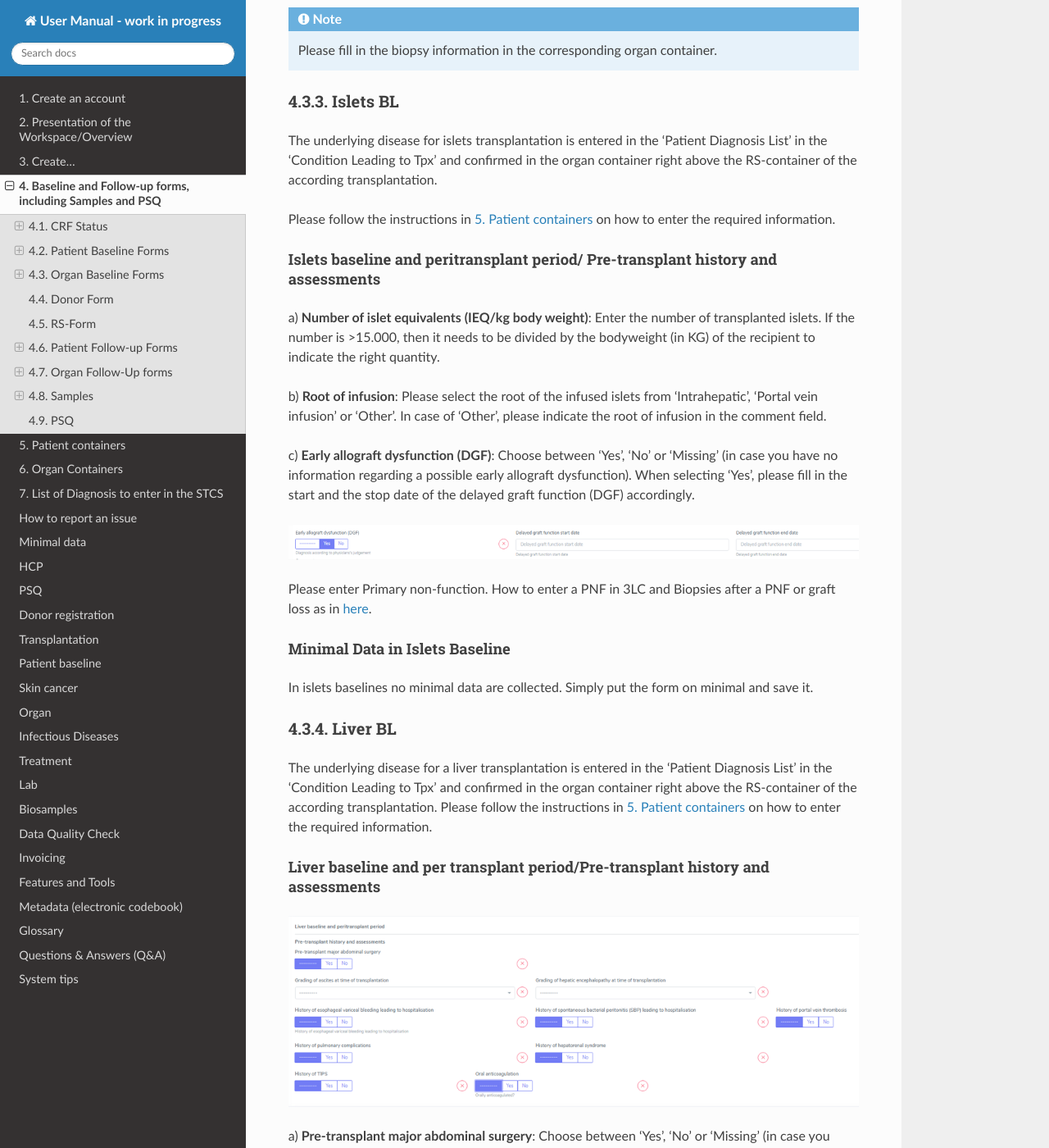
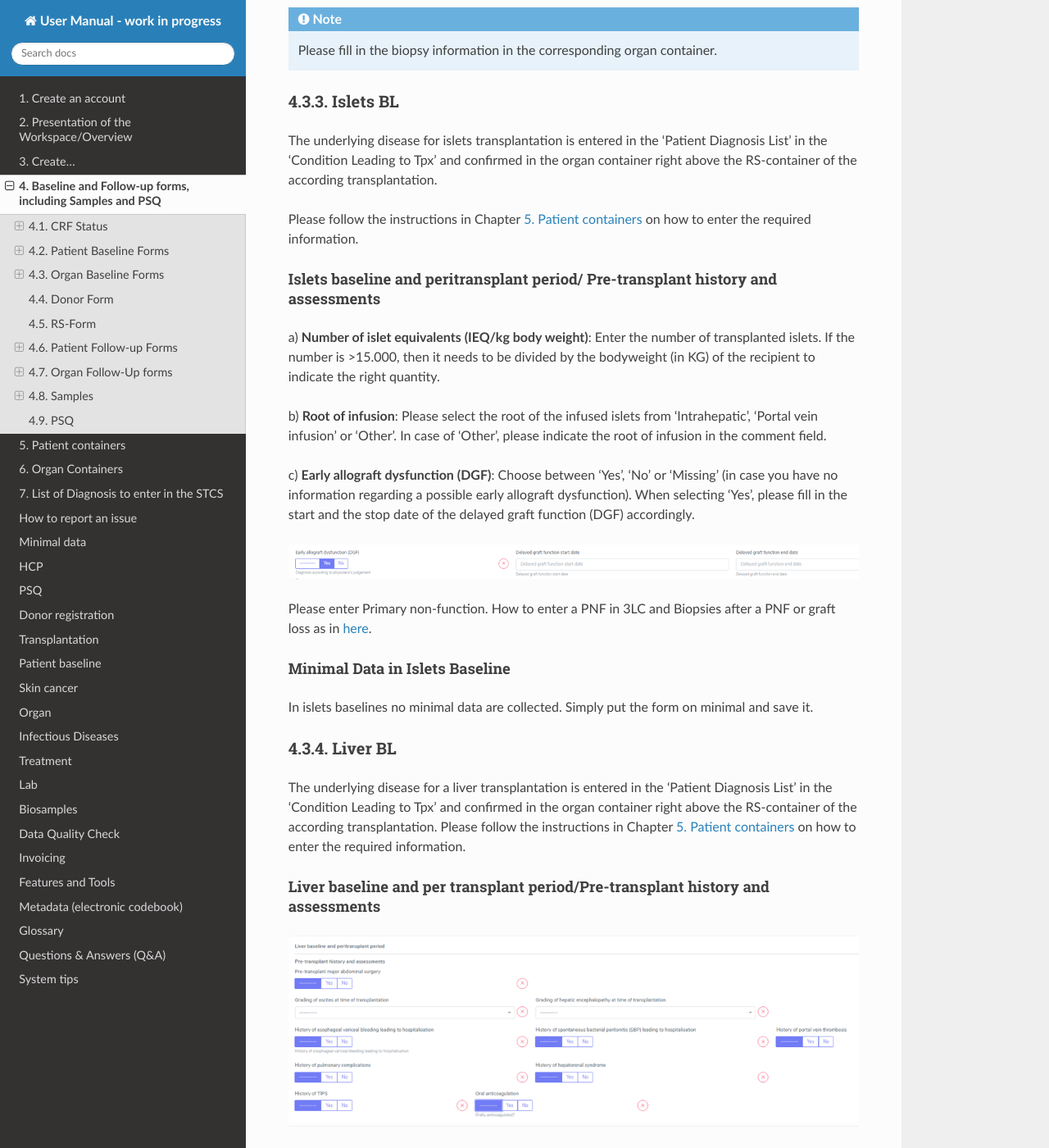
Before and after one commit to swiss-transplant-cohort-study/3LC-user-manual, a Sphinx documentation site: the page built from docs/source/blfup.rst, in a window 1280 px wide and 1400 px high, scrolled down 14815 px. Shown: the whole window at 82% size. Built offline with Sphinx 7.4.7 and the Read the Docs theme 3.1.0, drawn with Linux system fonts in a browser that asks for light colours; some of the changed text lies outside the part shown.

Commit message:
Update blfup.rst

```diff
--- a/docs/source/blfup.rst
+++ b/docs/source/blfup.rst
@@ -172,7 +172,7 @@
 
 The underlying disease for a kidney transplantation is entered in the ‘Patient Diagnosis List’ in the ‘Condition Leading to Tpx’ and confirmed in the organ container right above the RS-container of the according transplantation.
 
-Please follow the instructions in :doc:`patContainer`.
+Please follow the instructions in Chapter :doc:`patContainer`.
 
 Kidney baseline and peritransplant period/Pre-transplant history and assessments
 ----------------------------------------------------------------------------------
@@ -251,7 +251,7 @@
 4.3.2. Heart BL
 ===================
 
-The underlying disease for a heart transplantation is entered in the ‘Patient Diagnosis List’ in the ‘Condition Leading to Tpx’ and confirmed in the organ container right above the RS-container of the according transplantation. Please follow the instructions in :doc:`patContainer` on how to enter the required information.
+The underlying disease for a heart transplantation is entered in the ‘Patient Diagnosis List’ in the ‘Condition Leading to Tpx’ and confirmed in the organ container right above the RS-container of the according transplantation. Please follow the instructions in Chapter :doc:`patContainer` on how to enter the required information.
 
 Heart baseline and peritransplant period/Pre-transplant history and assessments
 --------------------------------------------------------------------------------------
@@ -375,7 +375,7 @@
 
 The underlying disease for islets transplantation is entered in the ‘Patient Diagnosis List’ in the ‘Condition Leading to Tpx’ and confirmed in the organ container right above the RS-container of the according transplantation.
 
-Please follow the instructions in :doc:`patContainer` on how to enter the required information.
+Please follow the instructions in Chapter :doc:`patContainer` on how to enter the required information.
 
 Islets baseline and peritransplant period/ Pre-transplant history and assessments
 --------------------------------------------------------------------------------------------
@@ -398,7 +398,7 @@
 4.3.4. Liver BL
 ===================
 
-The underlying disease for a liver transplantation is entered in the ‘Patient Diagnosis List’ in the ‘Condition Leading to Tpx’ and confirmed in the organ container right above the RS-container of the according transplantation. Please follow the instructions in :doc:`patContainer` on how to enter the required information.
+The underlying disease for a liver transplantation is entered in the ‘Patient Diagnosis List’ in the ‘Condition Leading to Tpx’ and confirmed in the organ container right above the RS-container of the according transplantation. Please follow the instructions in Chapter :doc:`patContainer` on how to enter the required information.
 
 Liver baseline and per transplant period/Pre-transplant history and assessments
 -------------------------------------------------------------------------------------
@@ -517,7 +517,7 @@
 
 The underlying disease for a lung transplantation is entered in the ‘Patient Diagnosis List’ in the ‘Condition Leading to Tpx’ and confirmed in the organ container right above the RS-container of the according transplantation.
 
-Please follow the instructions in :doc:`patContainer` on how to enter the required information.
+Please follow the instructions in Chapter :doc:`patContainer` on how to enter the required information.
 
 Lung baseline and peritransplant period/ Pre-transplant history and assessments
 -----------------------------------------------------------------------------------
```
